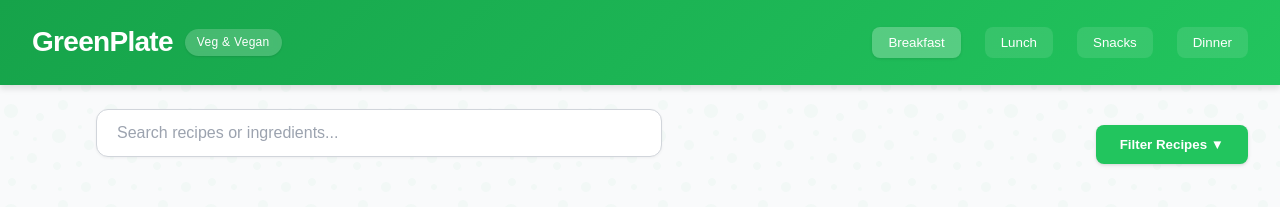
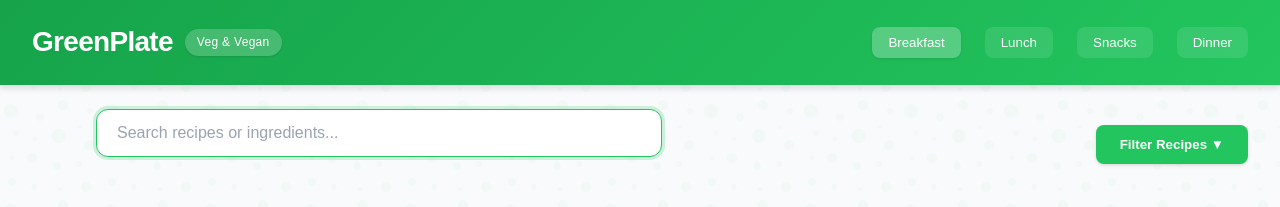
Before and after one commit to rahul0923/veggie-recipe-app-clean, a React (Vite) app: page / in a window 1280 px wide. Shown: the top 207 px of the page. Built offline with nearby package versions, Linux system fonts and the light colour scheme.

Commit message:
Fix the search functionality

```diff
--- a/src/App.jsx
+++ b/src/App.jsx
@@ -104,7 +104,7 @@ function App() {
     <>
       <div className="search-and-filter">
         <div className="search-section">
-          <SearchBar onSearch={handleSearch} />
+          <SearchBar searchTerm={searchTerm} onSearch={handleSearch} />
         </div>
         <div className="filter-toggle">
           <button
--- a/src/components/ui/SearchBar.jsx
+++ b/src/components/ui/SearchBar.jsx
@@ -1,30 +1,37 @@
-// src/components/ui/SearchBar.jsx
-import { useState } from 'react';
+import { useRef } from 'react';
 
-const SearchBar = ({ onSearch }) => {
-  const [searchTerm, setSearchTerm] = useState('');
+const SearchBar = ({ searchTerm, onSearch }) => {
+  const inputRef = useRef(null);
 
   const handleSearch = (e) => {
     const value = e.target.value;
-    setSearchTerm(value);
     onSearch(value);
   };
 
   return (
     <div className="search-container">
       <input
+        ref={inputRef}
         type="text"
         className="search-input"
         placeholder="Search recipes or ingredients..."
-        value={searchTerm}
+        value={searchTerm || ''}
         onChange={handleSearch}
+        // Add these focus handling attributes directly on the input
+        autoFocus
+        onBlur={(e) => {
+          // Prevent blur except when clicking the clear button
+          if (e.relatedTarget !== document.querySelector('.search-clear')) {
+            setTimeout(() => inputRef.current?.focus(), 10);
+          }
+        }}
       />
       {searchTerm && (
         <button
           className="search-clear"
           onClick={() => {
-            setSearchTerm('');
             onSearch('');
+            setTimeout(() => inputRef.current?.focus(), 10);
           }}
         >
           ✕
```
